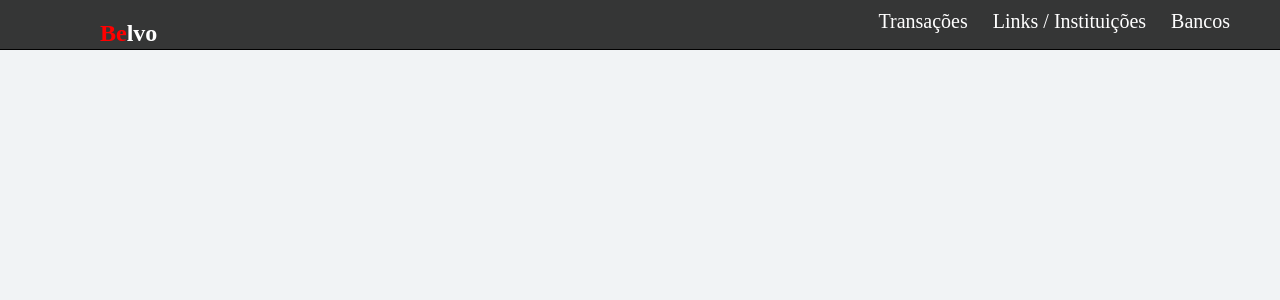
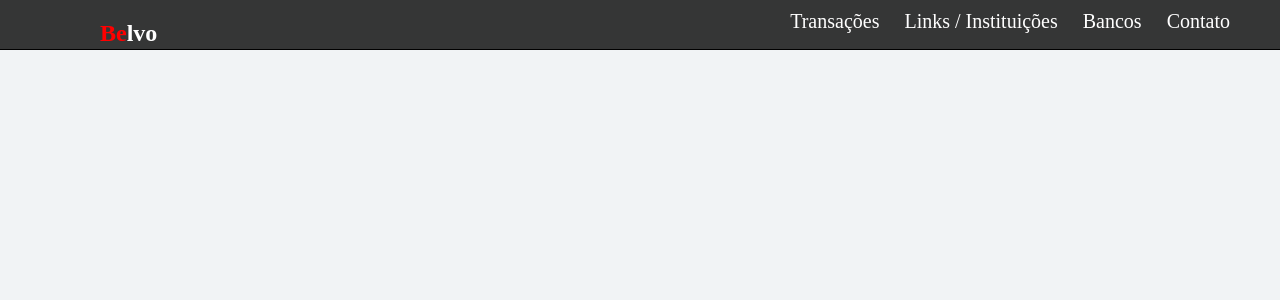
Before and after one commit to BrenoRobertDiogo/project-sandstorm, a Flask app: template templates/index.html in a window 1280 px wide. Shown: the top 300 px of the page. Run offline with Flask 2, Linux system fonts and the light colour scheme; the template is opened without the code that fills it: most values are stand-ins (such as "Sample title", 1, 10 or a date in 2020).

Commit message:
Update index.html

```diff
--- a/templates/index.html
+++ b/templates/index.html
@@ -17,6 +17,7 @@
             <a href="http://127.0.0.1:5000/trasacoes" class="links">Transações</a>
             <a href="http://127.0.0.1:5000/link" class="links">Links / Instituições</a>
             <a href="#" class="links">Bancos</a>
+            <a href="http://127.0.0.1:5000/contato" class="links">Contato</a>
         </div>
 
     </header>
```
